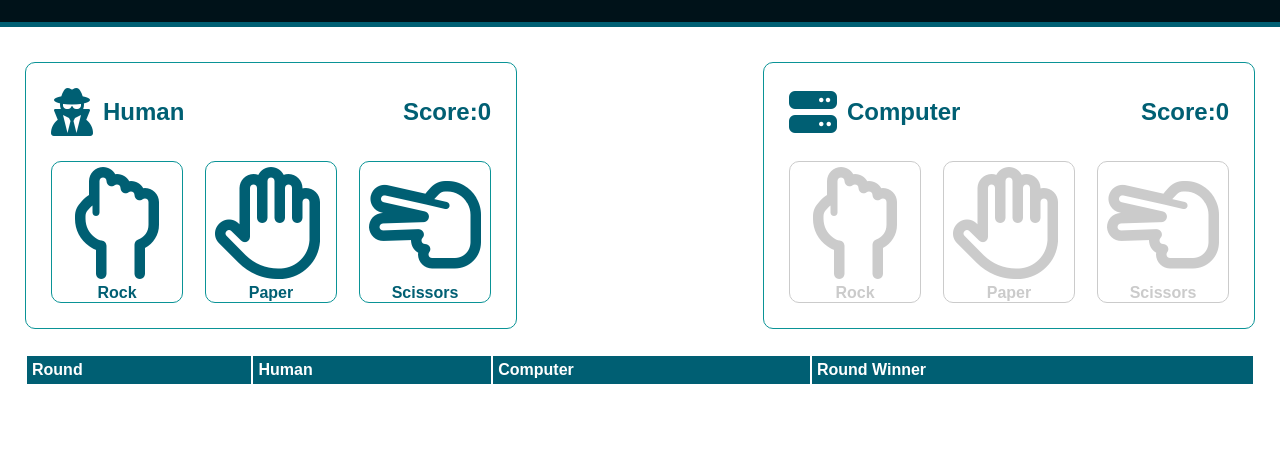
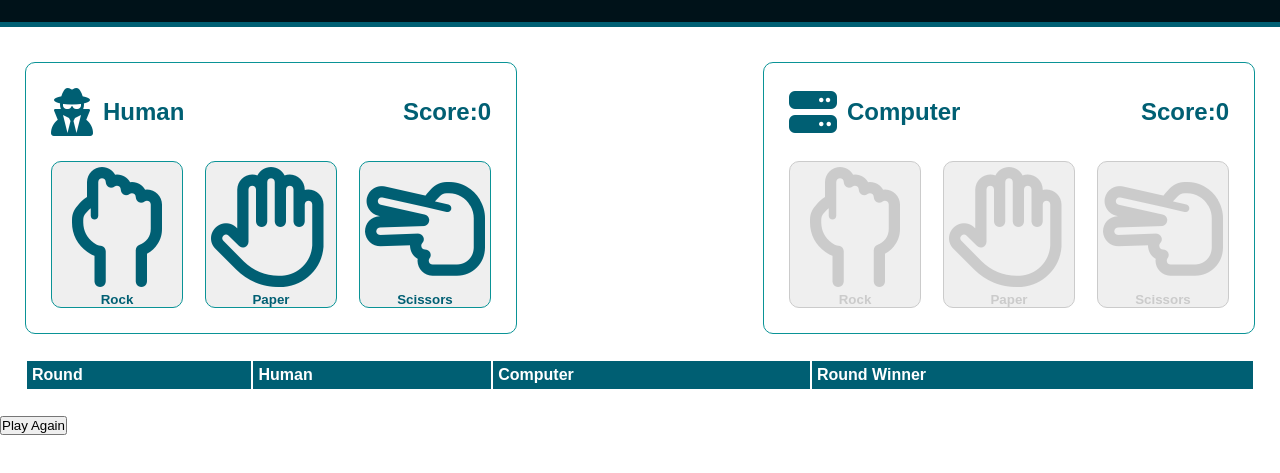
Before and after one commit to TheCodingArchi/rock-paper-scissors, a plain HTML site: page index.html in a window 1280 px wide. Shown: the part 65-538 px from the top of the page. Drawn offline with Linux system fonts and the light colour scheme.

Commit message:
Add pop-up box for displaying game winner

```diff
--- a/index.html
+++ b/index.html
@@ -30,18 +30,18 @@
                     </div>
                 </div>
                 <div class="selection">
-                    <div id="rock" class="player-selection">
-                        <i class="far fa-hand-rock fa-7x"></i>
+                    <button id="rock" class="player-selection">
+                        <i class="far fa-hand-rock fa-9x"></i>
                         <p>Rock</p>
-                    </div>
-                    <div id="paper" class="player-selection">
-                        <i class="far fa-hand-paper fa-7x"></i>
+                    </button>
+                    <button id="paper" class="player-selection">
+                        <i class="far fa-hand-paper fa-9x"></i>
                         <p>Paper</p>
-                    </div>
-                    <div id="scissors" class="player-selection">
-                        <i class="far fa-hand-scissors fa-7x"></i>
+                    </button>
+                    <button id="scissors" class="player-selection">
+                        <i class="far fa-hand-scissors fa-9x"></i>
                         <p>Scissors</p>
-                    </div>
+                    </button>
                 </div>
             </div>
             <div class="playing-board">
@@ -56,18 +56,18 @@
                     </div>
                 </div>
                 <div class="selection">
-                    <div id="rock" class="computer-selection">
-                        <i class="far fa-hand-rock fa-7x"></i>
+                    <button id="rock" class="computer-selection">
+                        <i class="far fa-hand-rock fa-9x"></i>
                         <p>Rock</p>
-                    </div>
-                    <div id="paper" class="computer-selection">
-                        <i class="far fa-hand-paper fa-7x"></i>
+                    </button>
+                    <button id="paper" class="computer-selection">
+                        <i class="far fa-hand-paper fa-9x"></i>
                         <p>Paper</p>
-                    </div>
-                    <div id="scissors" class="computer-selection">
-                        <i class="far fa-hand-scissors fa-7x"></i>
+                    </button>
+                    <button id="scissors" class="computer-selection">
+                        <i class="far fa-hand-scissors fa-9x"></i>
                         <p>Scissors</p>
-                    </div>
+                    </button>
                 </div>
             </div>
         </section>
@@ -82,5 +82,11 @@
             </table>
         </section>
     </main>
+    <div class="popup-box">
+        <div>
+            <p></p>
+            <button>Play Again</button>
+        </div>
+    </div>
 </body>
 </html>
```
